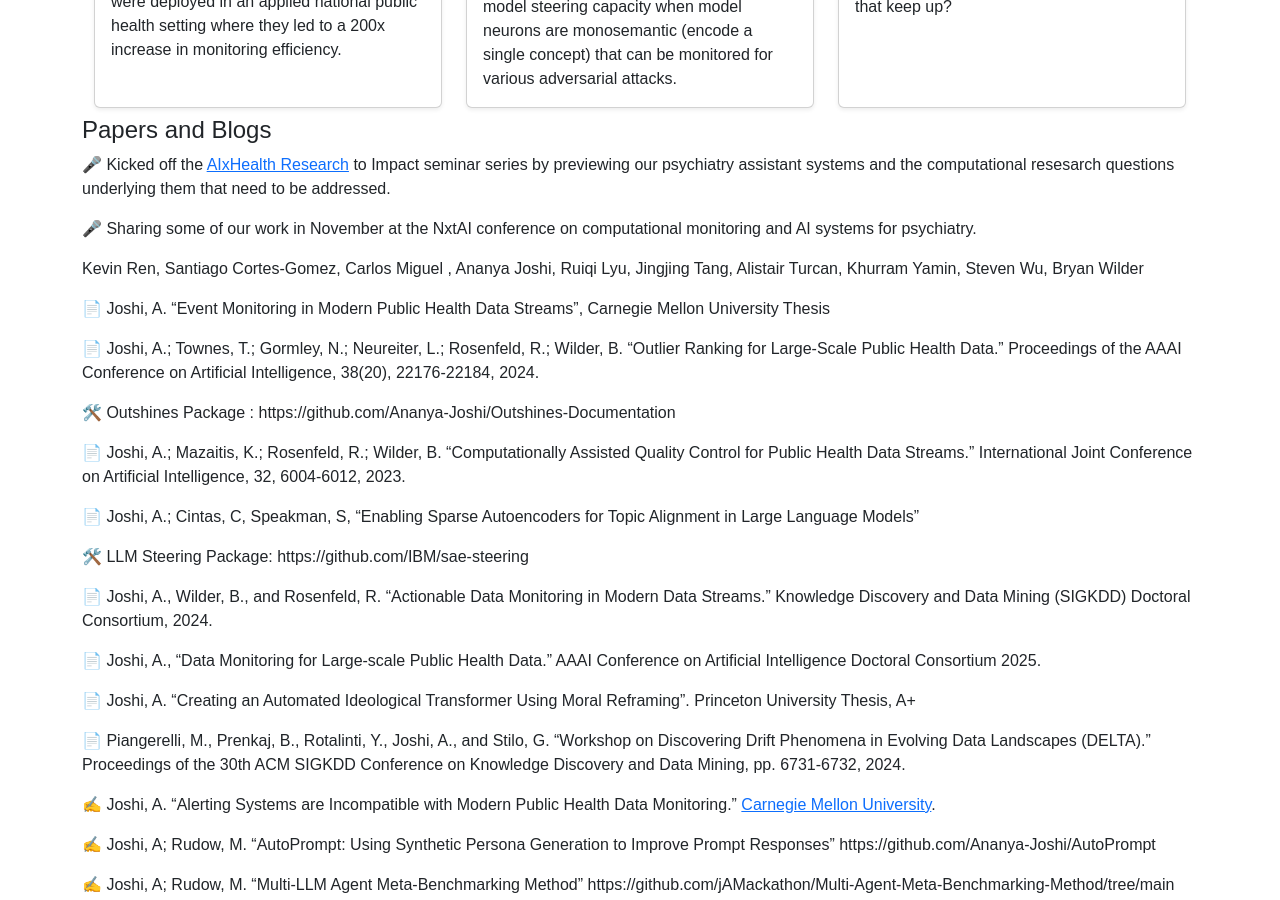
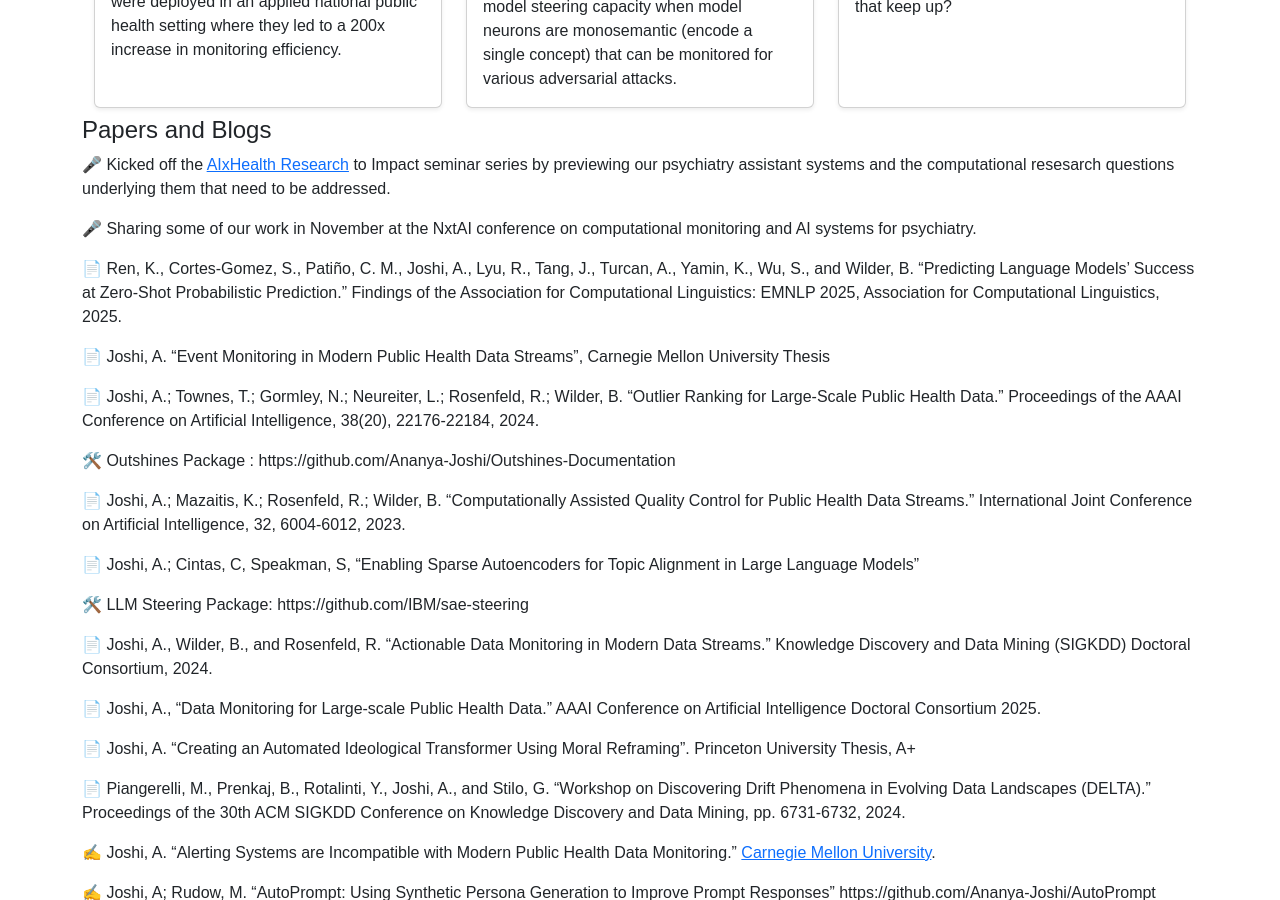
Before and after one commit to Ananya-Joshi/ananya-joshi.github.io, a Jekyll site: the page built from genai.md, in a window 1280 px wide and 900 px high, scrolled down 391 px. Built offline with Jekyll 4.4.1, drawn with Linux system fonts in a browser that asks for light colours.

Commit message:
Revise publication list in genai.md
Updated publication references and added a new citation.

```diff
--- a/genai.md
+++ b/genai.md
@@ -58,7 +58,7 @@ GenAI applications in healthcare require new approaches for strong alignment, pr
 
 🎤 Sharing some of our work in November at the NxtAI conference on computational monitoring and AI systems for psychiatry.
 
-Kevin Ren, Santiago Cortes-Gomez, Carlos Miguel , Ananya Joshi, Ruiqi Lyu, Jingjing Tang, Alistair Turcan, Khurram Yamin, Steven Wu, Bryan Wilder
+📄 Ren, K., Cortes-Gomez, S., Patiño, C. M., Joshi, A., Lyu, R., Tang, J., Turcan, A., Yamin, K., Wu, S., and Wilder, B. “Predicting Language Models’ Success at Zero-Shot Probabilistic Prediction.” Findings of the Association for Computational Linguistics: EMNLP 2025, Association for Computational Linguistics, 2025.
 
 📄 Joshi, A. "Event Monitoring in Modern Public Health Data Streams", Carnegie Mellon University Thesis
 
```
